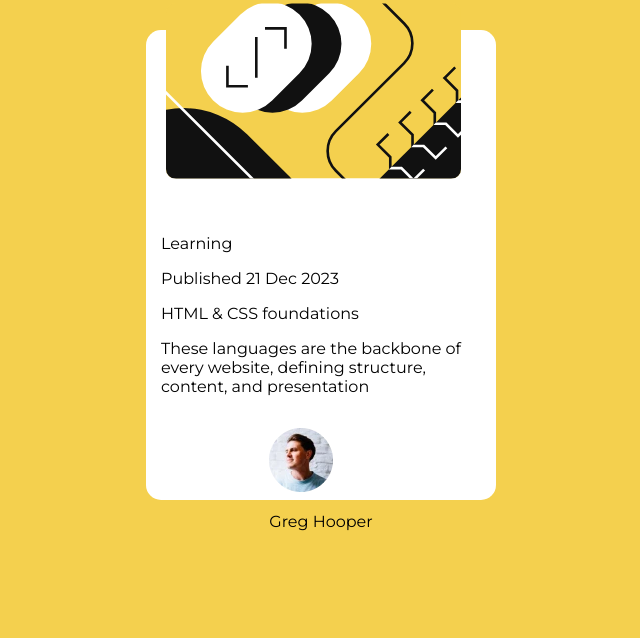
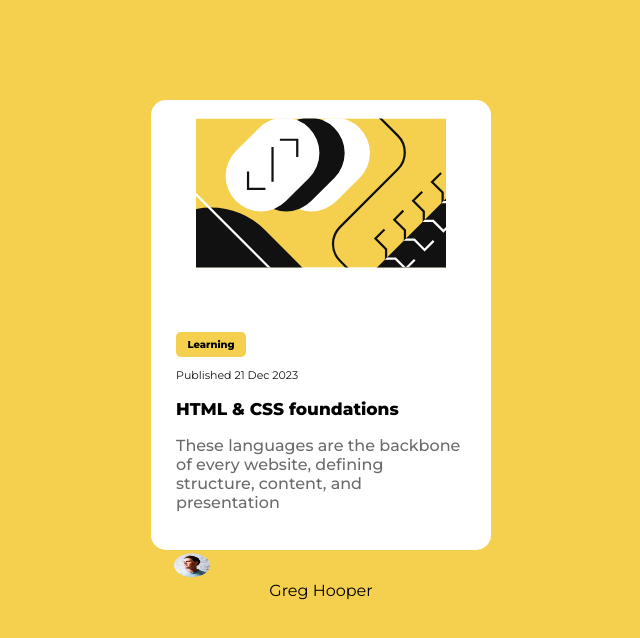
Before and after one commit to 0maa/blog-preview-card, a plain HTML site: page index.html in a window 1280 px wide. Shown: the whole page, without its empty margins (319-959 px from the left). Drawn offline with Linux system fonts and the light colour scheme; a web font is replaced by a local one.

Commit message:
updated styling

```diff
--- a/index.html
+++ b/index.html
@@ -7,7 +7,10 @@
     <link rel="stylesheet" href="styles.css" />
     <link rel="preconnect" href="https://fonts.googleapis.com" />
     <link rel="preconnect" href="https://fonts.gstatic.com" crossorigin />
-    <link href="https://fonts.googleapis.com/css2?family=Figtree:ital,wght@0,300..900;1,300..900&family=Montserrat:ital,wght@0,100..900;1,100..900&family=Playwrite+VN:wght@100..400&display=swap" rel="stylesheet">
+    <link
+      href="https://fonts.googleapis.com/css2?family=Figtree:ital,wght@0,300..900;1,300..900&family=Montserrat:ital,wght@0,100..900;1,100..900&family=Playwrite+VN:wght@100..400&display=swap"
+      rel="stylesheet"
+    />
   </head>
   <body>
     <div class="container">
@@ -15,17 +18,25 @@
         <img src="illustration-article.svg" id="img" />
       </div>
       <div class="text">
-        <p>Learning</p>
-        <p>Published 21 Dec 2023</p>
-        <p>HTML & CSS foundations</p>
-        <p>
-          These languages are the backbone of every website, defining structure,
-          content, and presentation
-        </p>
+        <div class="box">
+          <p class="learning">Learning</p>
+        </div>
+        <div class="published">
+          <p>Published 21 Dec 2023</p>
+        </div>
+        <div class="foundations">
+          <p>HTML & CSS foundations</p>
+        </div>
+        <div class="description">
+          <p>
+            These languages are the backbone of every website, defining
+            structure, content, and presentation
+          </p>
+        </div>
       </div>
       <div class="name-tag">
-        <img src="image-avatar.webp" class="icon"/>
-        <p>Greg Hooper</p>
+        <img src="image-avatar.webp" class="icon" />
+        <div>Greg Hooper</div>
       </div>
     </div>
   </body>
--- a/styles.css
+++ b/styles.css
@@ -25,47 +25,93 @@ body{
     justify-content: center;
     align-items: center;
     /* flex-direction: column; */
-    margin: auto;
+    margin: 0;
     /* width: 50%; */
 }
 
 .container{
     background-color: white;
-    /* font-family: 'BoldItalic'; */
-    /* font-size: larger; */
     display: flex;
     justify-content: center;
     align-items: center;
     flex-direction: column;
-    margin: 30px;
-    height: 470px;
-    width: 350px;
+    margin: 100px;
+    height: 450px;
+    width: 340px;
     max-width: 100%;
     border-radius: 15px;
-    padding: 0px;
+    padding: px;
 }
 
 
-.image{
-    margin: 20px;
-    border-radius: 20px;
-    padding: 20
-}
-
 .text{
-    margin:15px;
+    margin:25px;
 }
 
 #img{
     border-radius: 10px;
-    width: 95%;
+    /* width: 80%; */
+    width: 250px;
+    height: 200px;
+    margin-top: 45px;
+    padding: 10px
 
 }
 
 .icon{
+    width: 35%;
+    height: 40%;
+    position: relative;
+    right: 95px;
+    /* display: flex;
+    justify-content: center;
+    al */
+}
+
+.name-tag{
+    /* display: inline-block; */
 
 }
 
-.name-tag{
-    display: inline-block;
+.text{
+    text-align: left;
 }
+
+.dp{
+    text-align: right;
+}
+
+.learning{
+
+    display: flex;
+    text-align: center;
+
+    font-weight: 800;
+    font-size: 10px;
+}
+
+.box{
+    background-color:hsl(47, 88%, 63%);
+    display: flex;
+    align-items: center;
+    justify-content: center;
+    width: 70px;
+    height: 25px;
+    border-radius: 5px;
+}
+
+.published{
+    font-size: 11px;
+    color: hsl(0, 0%, 7%)
+}
+
+.foundations{
+    font-weight: 800;
+    font-size: 17px;
+}
+
+.description{
+    font-size: 16px;
+    color: hsl(0, 0%, 42%);
+    font-weight: 500;
+}
```
